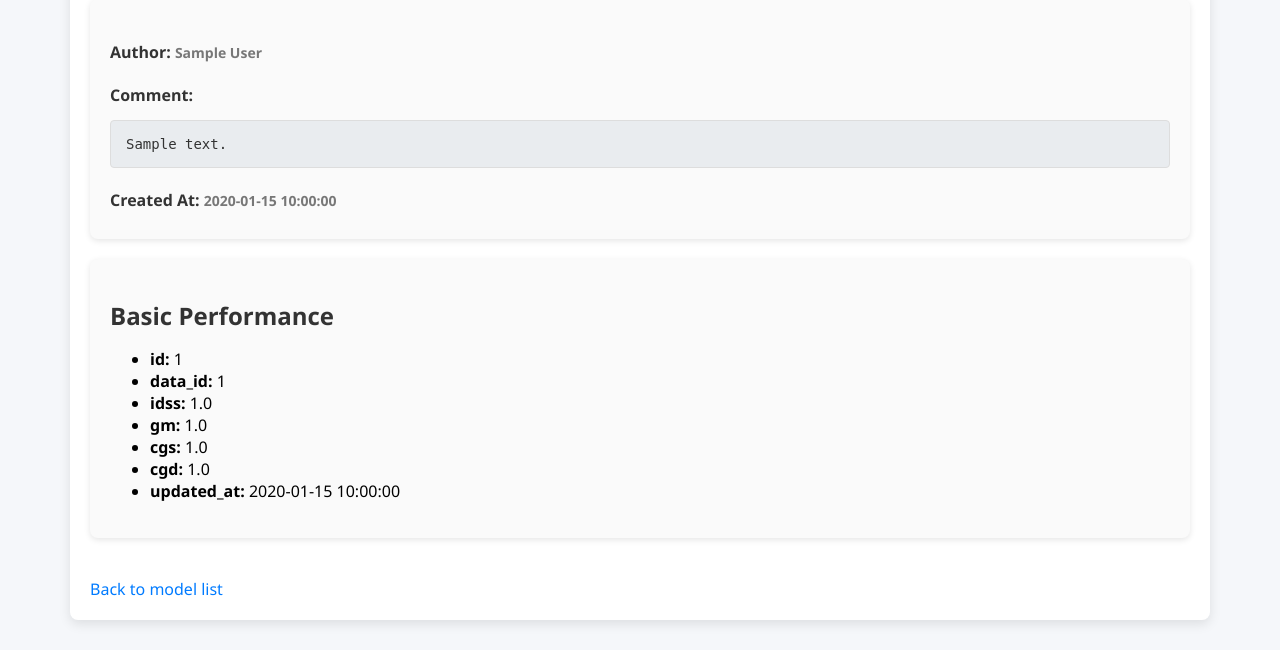
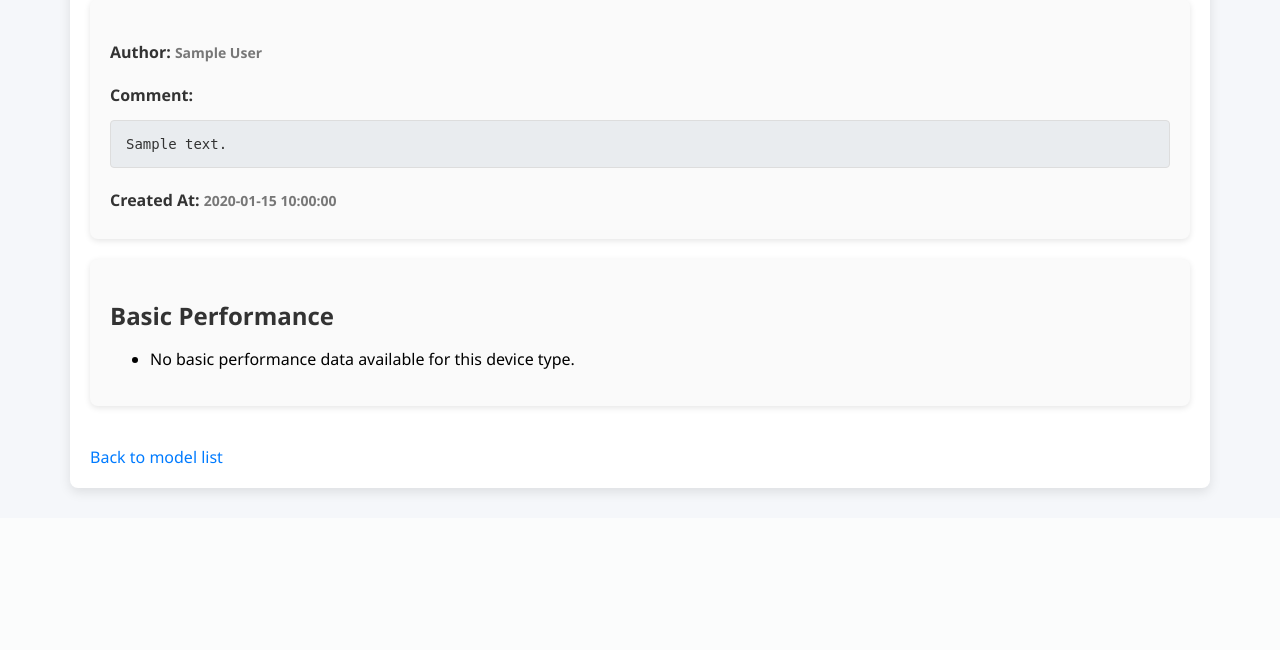
Before and after one commit to hotstaff/spice_model_manager, a Flask app: page /models/1 in a window 1280 px wide. Shown: the part 482-1132 px from the top of the page. After the commit the page ends 978 px from the top, so only its background shows below. Run offline with Flask 3, Linux system fonts and the light colour scheme; tables that the repository leaves empty hold one stand-in row (values such as "Sample post"); parts of the project's set-up code (start-up, migrations or seed data) failed here and were passed over.

Commit message:
modified:   templates/model_detail.html

```diff
--- a/templates/model_detail.html
+++ b/templates/model_detail.html
@@ -233,22 +233,20 @@
         </div>
 
         <!-- Basic Performance Section (moved above images) -->
-        {% if basic_performance %}
         <div class="model-info">
             <h2>Basic Performance</h2>
             <ul>
-                {% if basic_performance %}
-                    {% for param, value in basic_performance.items() %}
-                        <li><strong>{{ param }}:</strong> {{ value }}</li>
-                    {% endfor %}
+                {% if basic_performance and (model.device_type == 'NJF' or model.device_type == 'PJF') %}
+                    <li><strong>Idss:</strong> {{ basic_performance.idss }} mA</li>
+                    <li><strong>Gm:</strong> {{ basic_performance.gm }} mS</li>
+                    <li><strong>Cgs:</strong> {{ basic_performance.cgs }} pF</li>
+                    <li><strong>Cgd:</strong> {{ basic_performance.cgd }} pF</li>
                 {% else %}
-                    <li>No basic performance data available.</li>
+                    <li>No basic performance data available for this device type.</li>
                 {% endif %}
             </ul>
         </div>
-        {% else %}
-        <p>No basic performance data available.</p>
-        {% endif %}
+
 
         <!-- 画像の表示エリア (device_typeがNJFまたはPJFのときのみ表示) -->
         {% if model.device_type == 'NJF' or model.device_type == 'PJF' %}
```
